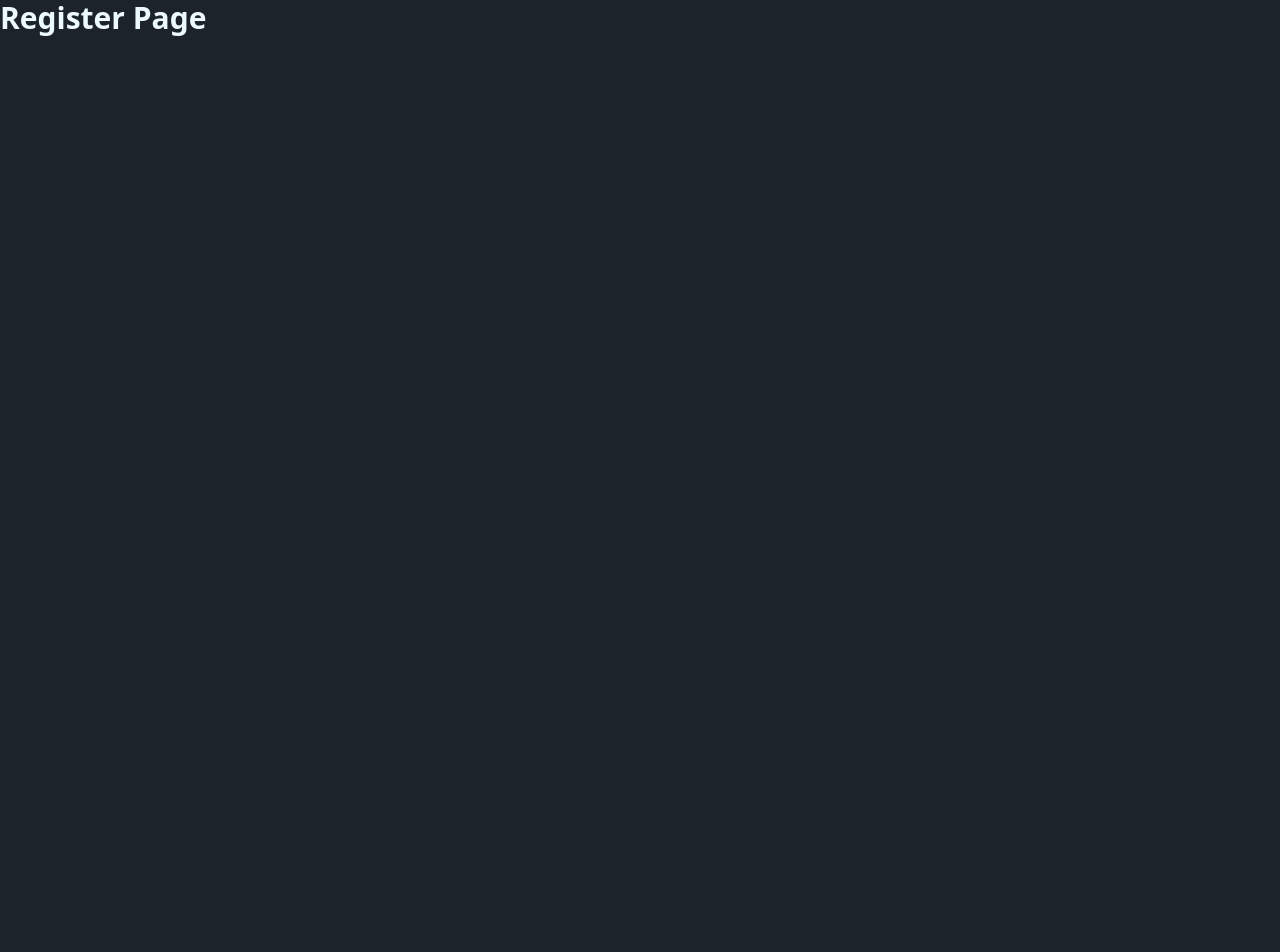
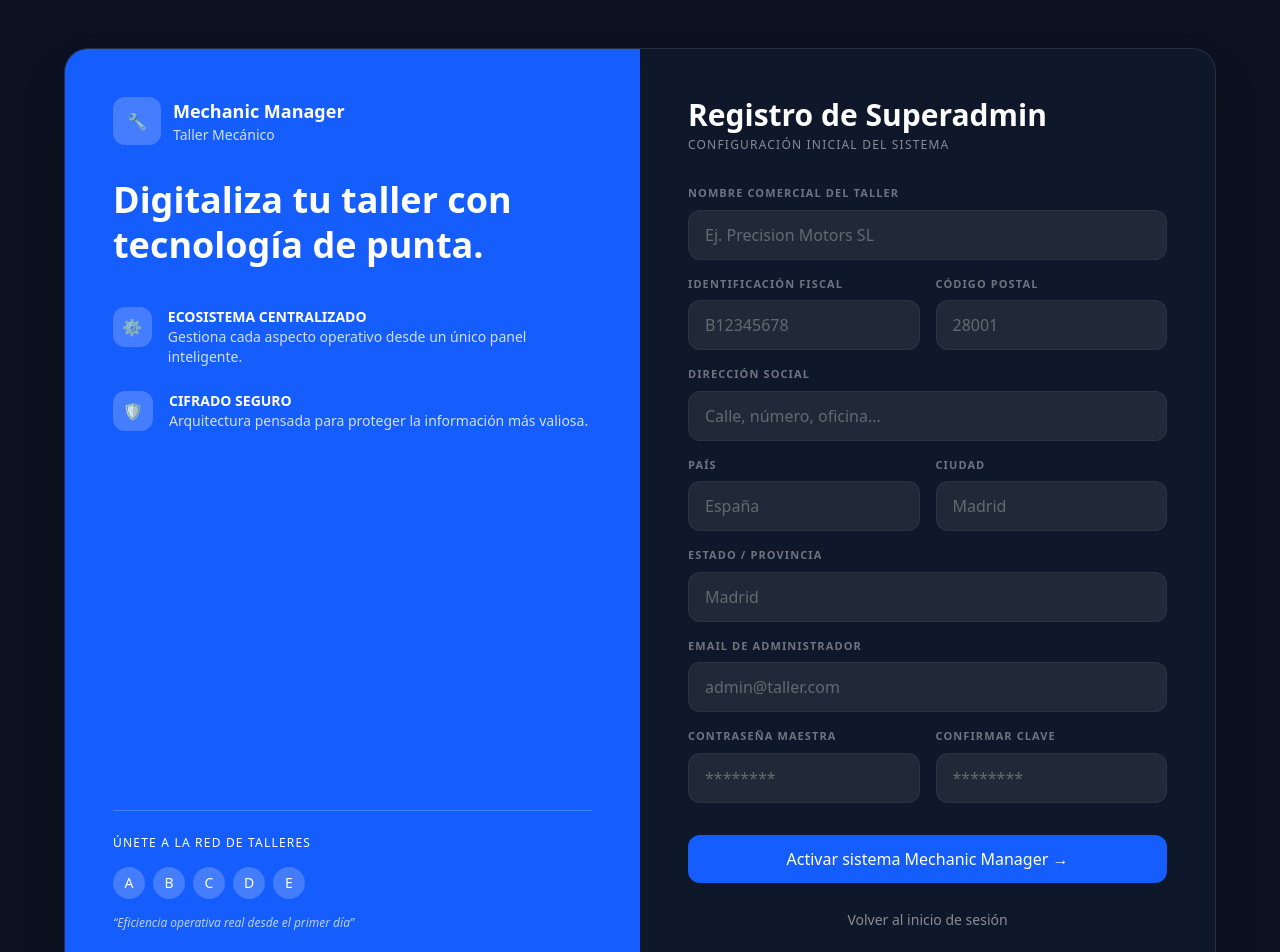
Before and after one commit to FSD1125STR/TFM-verde-frontend, a React (Vite) app: page /register in a window 1280 px wide. Shown: the top 952 px of the page. Before the commit the page ends 800 px from the top, so only its background shows below. Built offline with nearby package versions, Linux system fonts and the light colour scheme; no server answers.

Commit message:
feat: register page mejorado + conexión backend

```diff
--- a/src/pages/RegisterPage.jsx
+++ b/src/pages/RegisterPage.jsx
@@ -1,5 +1,304 @@
+import { useState } from "react";
+import { useForm } from "react-hook-form";
+import { useNavigate } from "react-router-dom";
+import { registerCompany } from "../services/RegisterApi.js";
+
+const registerFields = [
+  {
+    name: "name",
+    label: "Nombre comercial del taller",
+    placeholder: "Ej. Precision Motors SL",
+    type: "text",
+    requiredMessage: "Nombre obligatorio",
+    colSpan: "md:col-span-2",
+  },
+  {
+    name: "cif",
+    label: "Identificación fiscal",
+    placeholder: "B12345678",
+    type: "text",
+    requiredMessage: "CIF obligatorio",
+    colSpan: "",
+  },
+  {
+    name: "postal_code",
+    label: "Código postal",
+    placeholder: "28001",
+    type: "text",
+    requiredMessage: "Código postal obligatorio",
+    colSpan: "",
+  },
+  {
+    name: "address",
+    label: "Dirección social",
+    placeholder: "Calle, número, oficina...",
+    type: "text",
+    requiredMessage: "Dirección obligatoria",
+    colSpan: "md:col-span-2",
+  },
+  {
+    name: "country",
+    label: "País",
+    placeholder: "España",
+    type: "text",
+    requiredMessage: "País obligatorio",
+    colSpan: "",
+  },
+  {
+    name: "city",
+    label: "Ciudad",
+    placeholder: "Madrid",
+    type: "text",
+    requiredMessage: "Ciudad obligatoria",
+    colSpan: "",
+  },
+  {
+    name: "state",
+    label: "Estado / Provincia",
+    placeholder: "Madrid",
+    type: "text",
+    requiredMessage: "Estado obligatorio",
+    colSpan: "md:col-span-2",
+  },
+  {
+    name: "email",
+    label: "Email de administrador",
+    placeholder: "admin@taller.com",
+    type: "email",
+    requiredMessage: "Email obligatorio",
+    colSpan: "md:col-span-2",
+  },
+];
+
 export default function RegisterPage() {
-    return (
-        <h1 className="text-3xl font-bold">Register Page</h1>
-    )
+  const navigate = useNavigate();
+  const [error, setError] = useState("");
+
+  const {
+    register,
+    handleSubmit,
+    watch,
+    formState: { errors },
+  } = useForm();
+
+  const passwordValue = watch("password");
+
+  const onSubmitHandler = async (data) => {
+    setError("");
+
+    if (data.password !== data.confirmPassword) {
+      setError("Las contraseñas no coinciden");
+      return;
+    }
+
+    try {
+      await registerCompany({
+        cif: data.cif,
+        name: data.name,
+        address: data.address,
+        country: data.country,
+        city: data.city,
+        state: data.state,
+        postal_code: data.postal_code,
+        email: data.email,
+        password: data.password,
+      });
+
+      navigate("/login");
+    } catch (err) {
+      setError(err.message);
+    }
+  };
+
+  return (
+    <div className="min-h-screen bg-[#0B1120] flex items-center justify-center px-4 py-12">
+      <div className="w-full max-w-6xl bg-[#0F172A] rounded-3xl shadow-2xl overflow-hidden grid grid-cols-1 lg:grid-cols-2 border border-white/10">
+        <div className="bg-blue-600 text-white p-12 flex flex-col justify-between">
+          <div>
+            <div className="flex items-center gap-3 mb-8">
+              <div className="w-12 h-12 bg-white/20 rounded-xl flex items-center justify-center">
+                🔧
+              </div>
+
+              <div>
+                <p className="font-bold text-lg text-white">
+                  Mechanic Manager
+                </p>
+                <p className="text-sm opacity-80 text-white">
+                  Taller Mecánico
+                </p>
+              </div>
+            </div>
+
+            <h1 className="text-4xl font-bold leading-tight mb-10 text-white">
+              Digitaliza tu taller con tecnología de punta.
+            </h1>
+
+            <div className="space-y-6">
+              <div className="flex gap-4">
+                <div className="w-10 h-10 bg-white/20 rounded-xl flex items-center justify-center">
+                  ⚙️
+                </div>
+
+                <div>
+                  <p className="font-semibold uppercase text-sm text-white">
+                    Ecosistema centralizado
+                  </p>
+
+                  <p className="text-sm opacity-80 text-white">
+                    Gestiona cada aspecto operativo desde un único panel
+                    inteligente.
+                  </p>
+                </div>
+              </div>
+
+              <div className="flex gap-4">
+                <div className="w-10 h-10 bg-white/20 rounded-xl flex items-center justify-center">
+                  🛡️
+                </div>
+
+                <div>
+                  <p className="font-semibold uppercase text-sm text-white">
+                    Cifrado seguro
+                  </p>
+
+                  <p className="text-sm opacity-80 text-white">
+                    Arquitectura pensada para proteger la información más
+                    valiosa.
+                  </p>
+                </div>
+              </div>
+            </div>
+          </div>
+
+          <div className="mt-10">
+            <div className="border-t border-white/20 pt-6">
+              <p className="text-xs uppercase tracking-widest mb-4 text-white">
+                Únete a la red de talleres
+              </p>
+
+              <div className="flex gap-2 mb-4 text-white">
+                {["A", "B", "C", "D", "E"].map((l) => (
+                  <div
+                    key={l}
+                    className="w-8 h-8 bg-white/20 rounded-full flex items-center justify-center text-sm"
+                  >
+                    {l}
+                  </div>
+                ))}
+              </div>
+
+              <p className="text-xs opacity-70 italic text-white">
+                “Eficiencia operativa real desde el primer día”
+              </p>
+            </div>
+          </div>
+        </div>
+
+        <div className="p-12 text-white">
+          <h2 className="text-3xl font-bold">Registro de Superadmin</h2>
+
+          <p className="text-xs uppercase tracking-widest text-white/50 mt-1 mb-8">
+            Configuración inicial del sistema
+          </p>
+
+          {error && (
+            <div className="bg-red-500/10 border border-red-500/20 text-red-400 text-sm p-3 rounded-xl mb-6">
+              <span>{error}</span>
+            </div>
+          )}
+
+          <form
+            onSubmit={handleSubmit(onSubmitHandler)}
+            className="grid grid-cols-1 md:grid-cols-2 gap-4"
+          >
+            {registerFields.map((field) => (
+              <div key={field.name} className={field.colSpan}>
+                <label className="mb-2 block text-[11px] font-bold uppercase tracking-widest text-white/40">
+                  {field.label}
+                </label>
+
+                <input
+                  type={field.type}
+                  placeholder={field.placeholder}
+                  className="w-full rounded-xl bg-[#1F2937] px-4 py-3 outline-none border border-white/5 text-white placeholder:text-white/30 focus:border-blue-500"
+                  {...register(field.name, {
+                    required: field.requiredMessage,
+                  })}
+                />
+
+                {errors[field.name] && (
+                  <p className="text-red-400 text-sm mt-2">
+                    {errors[field.name].message}
+                  </p>
+                )}
+              </div>
+            ))}
+
+            <div>
+              <label className="mb-2 block text-[11px] font-bold uppercase tracking-widest text-white/40">
+                Contraseña maestra
+              </label>
+
+              <input
+                type="password"
+                placeholder="********"
+                className="w-full rounded-xl bg-[#1F2937] px-4 py-3 outline-none border border-white/5 text-white placeholder:text-white/30 focus:border-blue-500"
+                {...register("password", {
+                  required: "Contraseña obligatoria",
+                  minLength: {
+                    value: 8,
+                    message: "Mínimo 8 caracteres",
+                  },
+                })}
+              />
+
+              {errors.password && (
+                <p className="text-red-400 text-sm mt-2">
+                  {errors.password.message}
+                </p>
+              )}
+            </div>
+
+            <div>
+              <label className="mb-2 block text-[11px] font-bold uppercase tracking-widest text-white/40">
+                Confirmar clave
+              </label>
+
+              <input
+                type="password"
+                placeholder="********"
+                className="w-full rounded-xl bg-[#1F2937] px-4 py-3 outline-none border border-white/5 text-white placeholder:text-white/30 focus:border-blue-500"
+                {...register("confirmPassword", {
+                  validate: (v) =>
+                    v === passwordValue || "Las contraseñas no coinciden",
+                })}
+              />
+
+              {errors.confirmPassword && (
+                <p className="text-red-400 text-sm mt-2">
+                  {errors.confirmPassword.message}
+                </p>
+              )}
+            </div>
+
+            <div className="md:col-span-2 mt-4">
+              <button className="w-full rounded-xl bg-blue-600 px-4 py-3 font-medium text-white hover:bg-blue-700 transition">
+                Activar sistema Mechanic Manager →
+              </button>
+            </div>
+          </form>
+
+          <div className="text-center mt-6">
+            <button
+              onClick={() => navigate("/login")}
+              className="text-sm text-white/50 hover:text-white transition"
+            >
+              Volver al inicio de sesión
+            </button>
+          </div>
+        </div>
+      </div>
+    </div>
+  );
 }
--- /dev/null
+++ b/src/services/RegisterApi.js
@@ -0,0 +1,21 @@
+const API_BASE_URL =
+    import.meta.env.VITE_API_BASE_URL || "http://localhost:3000/api";
+
+    export const registerCompany = async (data) => {
+    const response = await fetch(`${API_BASE_URL}/company/register`, {
+        method: "POST",
+        headers: {
+        "Content-Type": "application/json",
+        Accept: "application/json",
+        },
+        body: JSON.stringify(data),
+    });
+
+    const responseData = await response.json();
+
+    if (!response.ok) {
+        throw new Error(responseData.message || "Error en el registro");
+    }
+
+    return responseData;
+};
```
